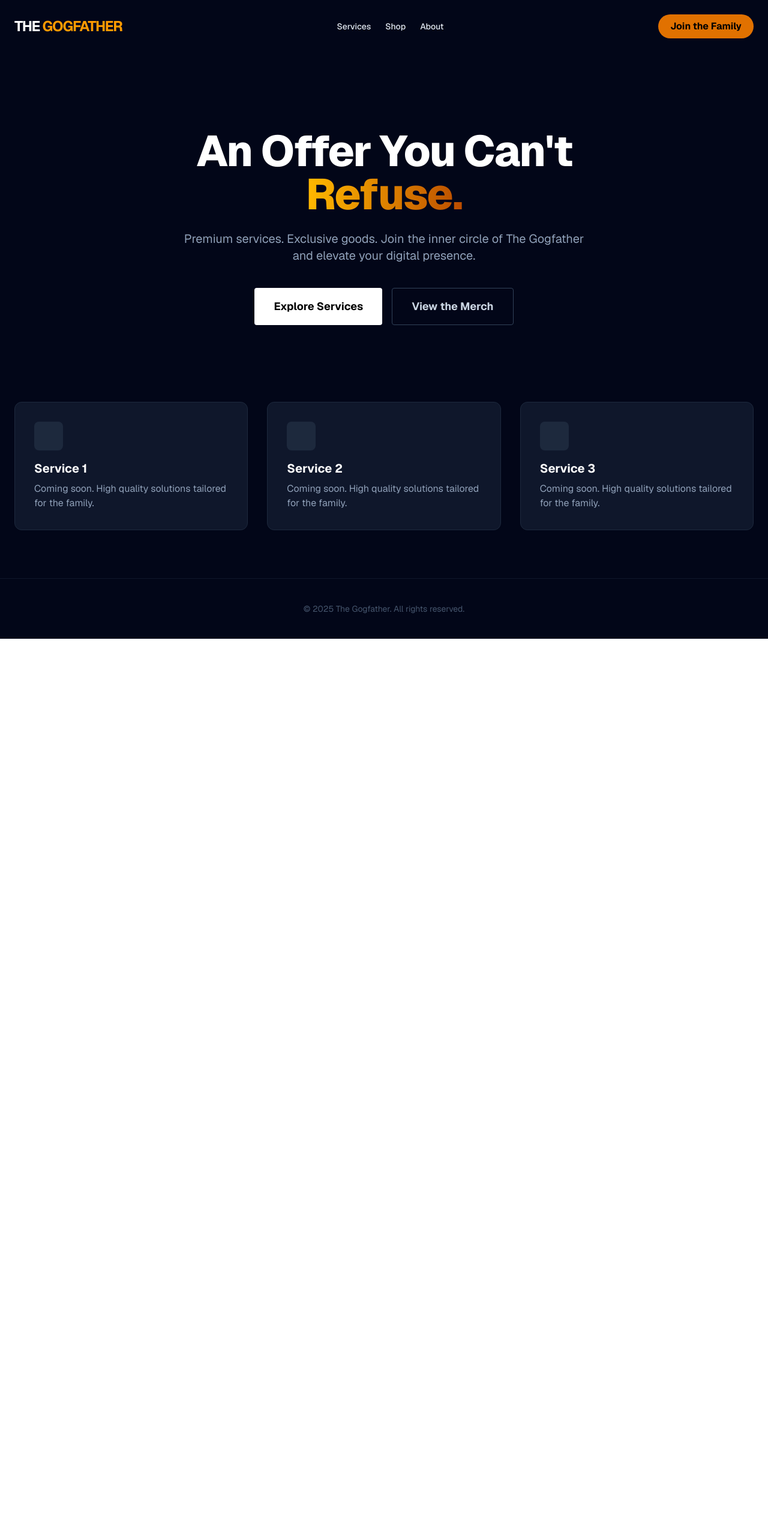
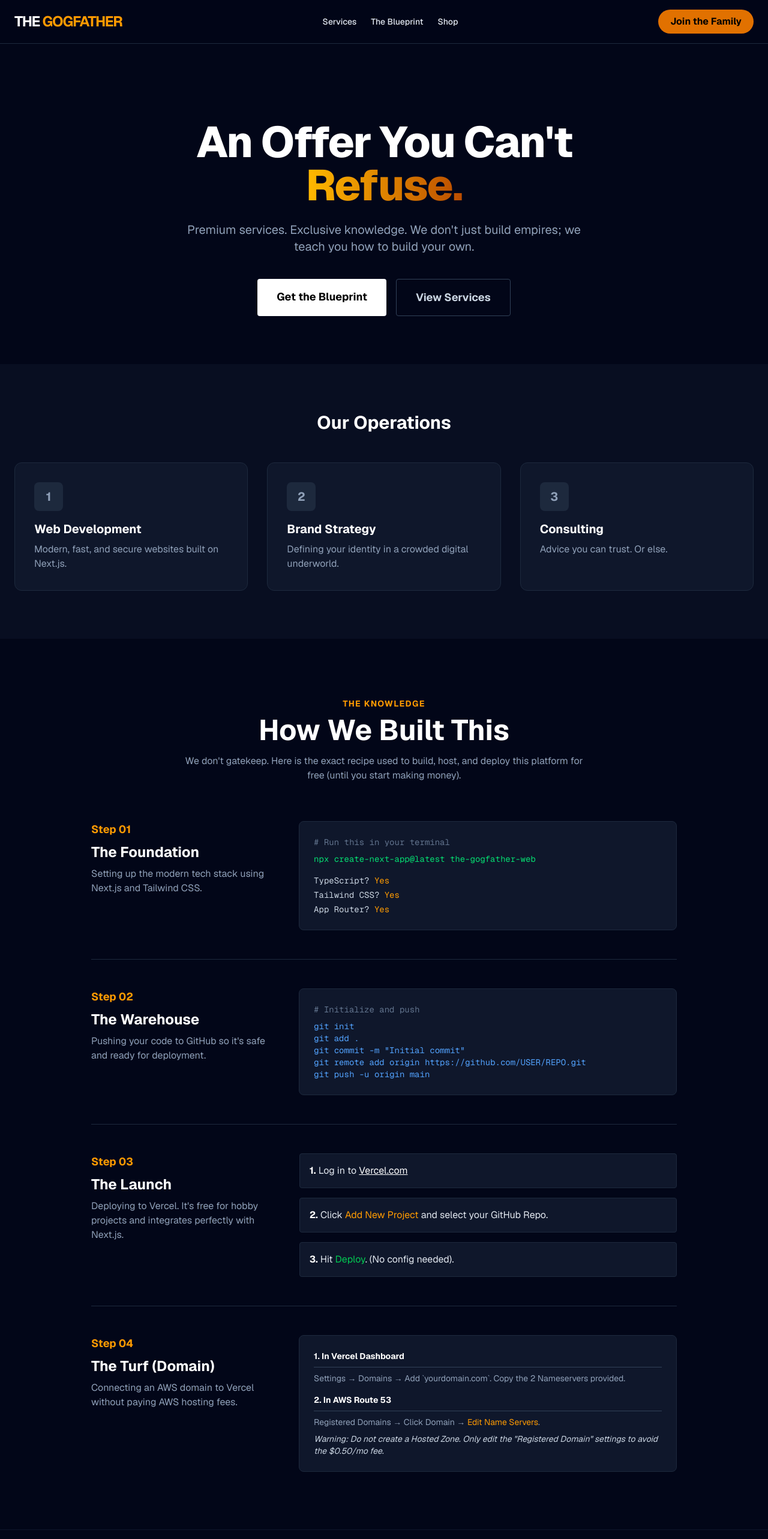
Before and after one commit to Gogfather/thegogfather.com, a Next.js app: page / in a window 1280 px wide. Shown: the top 2566 px of the page at 60% size. Before the commit the page ends 1065 px from the top, so only its background shows below. Built offline with nearby package versions, Linux system fonts and the light colour scheme.

Commit message:
filled in README, added build instructions

```diff
--- a/app/page.tsx
+++ b/app/page.tsx
@@ -1,25 +1,31 @@
-import Link from "next/link";
+import React from 'react';
+
+// Note: In a real Next.js app, you would import Link from "next/link"
+// and replace the <a> tags below with <Link> for faster client-side navigation.
+// import Link from "next/link";
 
 export default function Home() {
   return (
     <div className="min-h-screen bg-slate-950 text-slate-200 font-sans selection:bg-amber-500 selection:text-black">
       {/* Navigation */}
-      <nav className="flex items-center justify-between px-6 py-6 max-w-7xl mx-auto">
+      <nav className="sticky top-0 z-50 bg-slate-950/80 backdrop-blur-md border-b border-slate-800">
+        <div className="flex items-center justify-between px-6 py-4 max-w-7xl mx-auto">
           <div className="text-2xl font-bold tracking-tighter text-white">
             THE <span className="text-amber-500">GOGFATHER</span>
           </div>
           <div className="space-x-6 hidden md:block text-sm font-medium">
-          <Link href="#" className="hover:text-amber-500 transition-colors">Services</Link>
-          <Link href="#" className="hover:text-amber-500 transition-colors">Shop</Link>
-          <Link href="#" className="hover:text-amber-500 transition-colors">About</Link>
+            <a href="#services" className="hover:text-amber-500 transition-colors">Services</a>
+            <a href="#blueprint" className="hover:text-amber-500 transition-colors">The Blueprint</a>
+            <a href="#shop" className="hover:text-amber-500 transition-colors">Shop</a>
           </div>
           <button className="px-5 py-2 bg-amber-600 hover:bg-amber-500 text-black font-bold rounded-full transition-all">
             Join the Family
           </button>
+        </div>
       </nav>
 
       {/* Hero Section */}
-      <main className="flex flex-col items-center justify-center text-center px-4 mt-20 md:mt-32">
+      <main className="flex flex-col items-center justify-center text-center px-4 pt-20 pb-10 md:pt-32 md:pb-20">
         <h1 className="text-5xl md:text-7xl font-extrabold tracking-tight text-white max-w-4xl">
           An Offer You Can't <br />
           <span className="text-transparent bg-clip-text bg-gradient-to-r from-amber-400 to-amber-700">
@@ -27,36 +33,139 @@ export default function Home() {
           </span>
         </h1>
         <p className="mt-6 text-lg md:text-xl text-slate-400 max-w-2xl">
-          Premium services. Exclusive goods. Join the inner circle of The Gogfather
-          and elevate your digital presence.
+          Premium services. Exclusive knowledge. We don't just build empires;
+          we teach you how to build your own.
         </p>
 
         <div className="mt-10 flex flex-col md:flex-row gap-4">
-          <button className="px-8 py-4 bg-white text-black font-bold rounded text-lg hover:bg-slate-200 transition-all">
-            Explore Services
-          </button>
+          <a href="#blueprint" className="px-8 py-4 bg-white text-black font-bold rounded text-lg hover:bg-slate-200 transition-all">
+            Get the Blueprint
+          </a>
           <button className="px-8 py-4 border border-slate-700 hover:border-amber-500 hover:text-amber-500 text-slate-300 font-bold rounded text-lg transition-all">
-            View the Merch
+            View Services
           </button>
         </div>
       </main>
 
-      {/* Feature Grid (Placeholder for future services) */}
-      <section className="grid grid-cols-1 md:grid-cols-3 gap-8 max-w-7xl mx-auto px-6 mt-32 mb-20">
-        {[1, 2, 3].map((i) => (
+      {/* Services / Features Grid */}
+      <section id="services" className="py-20 bg-slate-900/50">
+        <div className="max-w-7xl mx-auto px-6">
+            <h2 className="text-3xl font-bold text-white mb-12 text-center">Our Operations</h2>
+            <div className="grid grid-cols-1 md:grid-cols-3 gap-8">
+                {[
+                { title: "Web Development", desc: "Modern, fast, and secure websites built on Next.js." },
+                { title: "Brand Strategy", desc: "Defining your identity in a crowded digital underworld." },
+                { title: "Consulting", desc: "Advice you can trust. Or else." }
+                ].map((item, i) => (
                 <div key={i} className="p-8 rounded-xl bg-slate-900 border border-slate-800 hover:border-amber-500/50 transition-colors group">
-            <div className="h-12 w-12 bg-slate-800 rounded-lg mb-4 group-hover:bg-amber-500 transition-colors"></div>
-            <h3 className="text-xl font-bold text-white mb-2">Service {i}</h3>
+                    <div className="h-12 w-12 bg-slate-800 rounded-lg mb-4 group-hover:bg-amber-500 transition-colors flex items-center justify-center text-xl font-bold text-slate-400 group-hover:text-black">
+                        {i + 1}
+                    </div>
+                    <h3 className="text-xl font-bold text-white mb-2">{item.title}</h3>
                     <p className="text-slate-400">
-              Coming soon. High quality solutions tailored for the family.
+                    {item.desc}
                     </p>
                 </div>
                 ))}
+            </div>
+        </div>
+      </section>
+
+      {/* THE BLUEPRINT (How-Tos Section) */}
+      <section id="blueprint" className="py-24 max-w-5xl mx-auto px-6">
+        <div className="mb-16 text-center">
+            <span className="text-amber-500 font-bold tracking-widest uppercase text-sm">The Knowledge</span>
+            <h2 className="text-3xl md:text-5xl font-bold text-white mt-2">How We Built This</h2>
+            <p className="text-slate-400 mt-4 max-w-2xl mx-auto">
+                We don't gatekeep. Here is the exact recipe used to build, host, and deploy this platform
+                for free (until you start making money).
+            </p>
+        </div>
+
+        <div className="space-y-12">
+            {/* Step 1 */}
+            <div className="flex flex-col md:flex-row gap-8 border-b border-slate-800 pb-12">
+                <div className="md:w-1/3">
+                    <div className="text-amber-500 text-lg font-bold mb-2">Step 01</div>
+                    <h3 className="text-2xl font-bold text-white">The Foundation</h3>
+                    <p className="text-slate-400 mt-2">Setting up the modern tech stack using Next.js and Tailwind CSS.</p>
+                </div>
+                <div className="md:w-2/3 bg-slate-900 p-6 rounded-lg border border-slate-800 font-mono text-sm overflow-x-auto">
+                    <p className="text-slate-500 mb-2"># Run this in your terminal</p>
+                    <p className="text-green-400">npx create-next-app@latest the-gogfather-web</p>
+                    <div className="mt-4 text-slate-300 space-y-1">
+                        <p>TypeScript? <span className="text-amber-500">Yes</span></p>
+                        <p>Tailwind CSS? <span className="text-amber-500">Yes</span></p>
+                        <p>App Router? <span className="text-amber-500">Yes</span></p>
+                    </div>
+                </div>
+            </div>
+
+            {/* Step 2 */}
+            <div className="flex flex-col md:flex-row gap-8 border-b border-slate-800 pb-12">
+                <div className="md:w-1/3">
+                    <div className="text-amber-500 text-lg font-bold mb-2">Step 02</div>
+                    <h3 className="text-2xl font-bold text-white">The Warehouse</h3>
+                    <p className="text-slate-400 mt-2">Pushing your code to GitHub so it's safe and ready for deployment.</p>
+                </div>
+                <div className="md:w-2/3 bg-slate-900 p-6 rounded-lg border border-slate-800 font-mono text-sm overflow-x-auto">
+                    <p className="text-slate-500 mb-2"># Initialize and push</p>
+                    <p className="text-blue-400">git init</p>
+                    <p className="text-blue-400">git add .</p>
+                    <p className="text-blue-400">git commit -m "Initial commit"</p>
+                    <p className="text-blue-400">git remote add origin https://github.com/USER/REPO.git</p>
+                    <p className="text-blue-400">git push -u origin main</p>
+                </div>
+            </div>
+
+             {/* Step 3 */}
+             <div className="flex flex-col md:flex-row gap-8 border-b border-slate-800 pb-12">
+                <div className="md:w-1/3">
+                    <div className="text-amber-500 text-lg font-bold mb-2">Step 03</div>
+                    <h3 className="text-2xl font-bold text-white">The Launch</h3>
+                    <p className="text-slate-400 mt-2">Deploying to Vercel. It's free for hobby projects and integrates perfectly with Next.js.</p>
+                </div>
+                <div className="md:w-2/3 space-y-4">
+                    <div className="bg-slate-900 p-4 rounded border border-slate-800">
+                        <span className="text-white font-bold">1.</span> Log in to <span className="text-white underline">Vercel.com</span>
+                    </div>
+                    <div className="bg-slate-900 p-4 rounded border border-slate-800">
+                        <span className="text-white font-bold">2.</span> Click <span className="text-amber-500">Add New Project</span> and select your GitHub Repo.
+                    </div>
+                    <div className="bg-slate-900 p-4 rounded border border-slate-800">
+                        <span className="text-white font-bold">3.</span> Hit <span className="text-green-500">Deploy</span>. (No config needed).
+                    </div>
+                </div>
+            </div>
+
+            {/* Step 4 */}
+            <div className="flex flex-col md:flex-row gap-8">
+                <div className="md:w-1/3">
+                    <div className="text-amber-500 text-lg font-bold mb-2">Step 04</div>
+                    <h3 className="text-2xl font-bold text-white">The Turf (Domain)</h3>
+                    <p className="text-slate-400 mt-2">Connecting an AWS domain to Vercel without paying AWS hosting fees.</p>
+                </div>
+                <div className="md:w-2/3 bg-slate-900 p-6 rounded-lg border border-slate-800 text-sm">
+                    <h4 className="text-white font-bold mb-2 border-b border-slate-700 pb-2">1. In Vercel Dashboard</h4>
+                    <p className="text-slate-400 mb-4">Settings &rarr; Domains &rarr; Add `yourdomain.com`. Copy the 2 Nameservers provided.</p>
+
+                    <h4 className="text-white font-bold mb-2 border-b border-slate-700 pb-2">2. In AWS Route 53</h4>
+                    <p className="text-slate-400 mb-2">Registered Domains &rarr; Click Domain &rarr; <span className="text-amber-500">Edit Name Servers</span>.</p>
+                    <p className="text-slate-300 italic">
+                        Warning: Do not create a Hosted Zone. Only edit the "Registered Domain" settings to avoid the $0.50/mo fee.
+                    </p>
+                </div>
+            </div>
+
+        </div>
       </section>
 
       {/* Footer */}
       <footer className="border-t border-slate-900 py-10 text-center text-slate-600 text-sm">
-        &copy; {new Date().getFullYear()} The Gogfather. All rights reserved.
+        <div className="mb-4">
+            <span className="font-bold text-slate-500">The Gogfather</span> &bull; Est. {new Date().getFullYear()}
+        </div>
+        <p>&copy; All rights reserved. It's strictly business.</p>
       </footer>
     </div>
   );
```
Also changed, not shown: 1 other file (tests, documents, lock files or other folders). Lines whose indentation alone changed are shown as unchanged.
